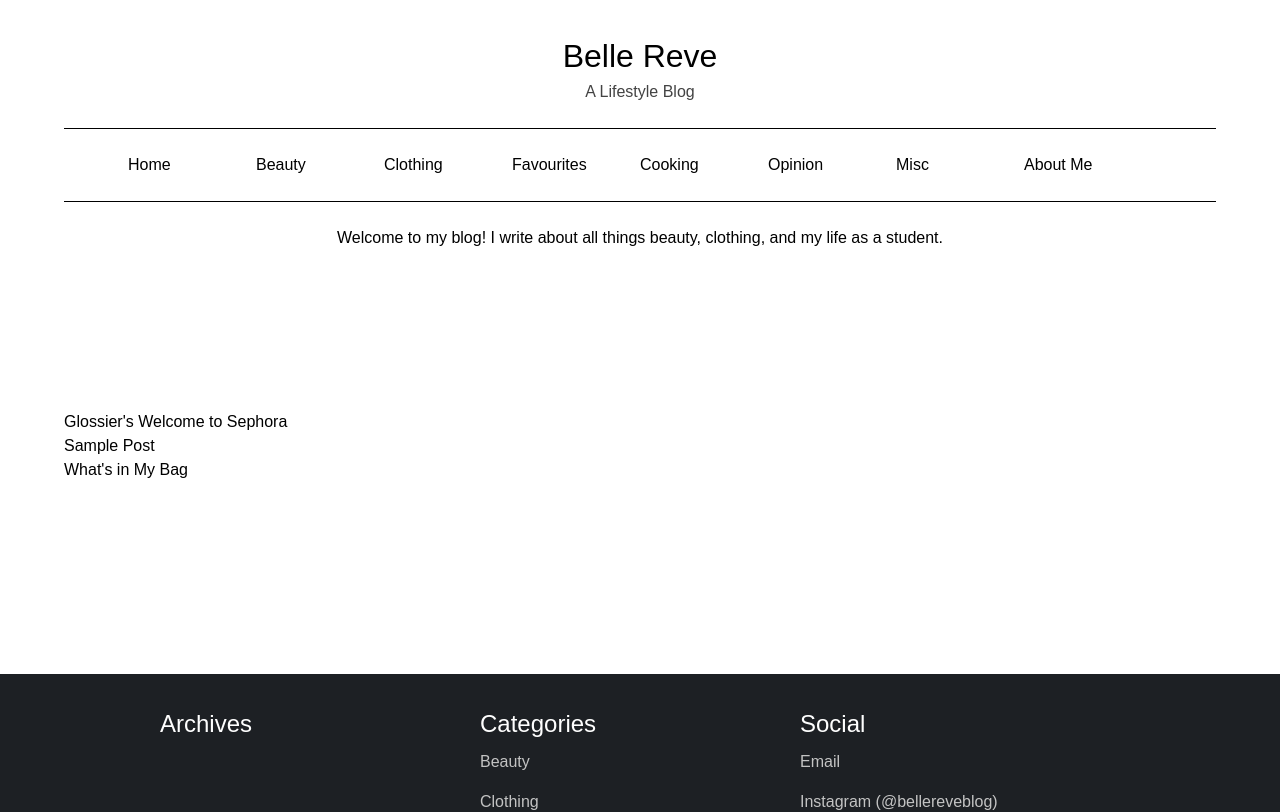
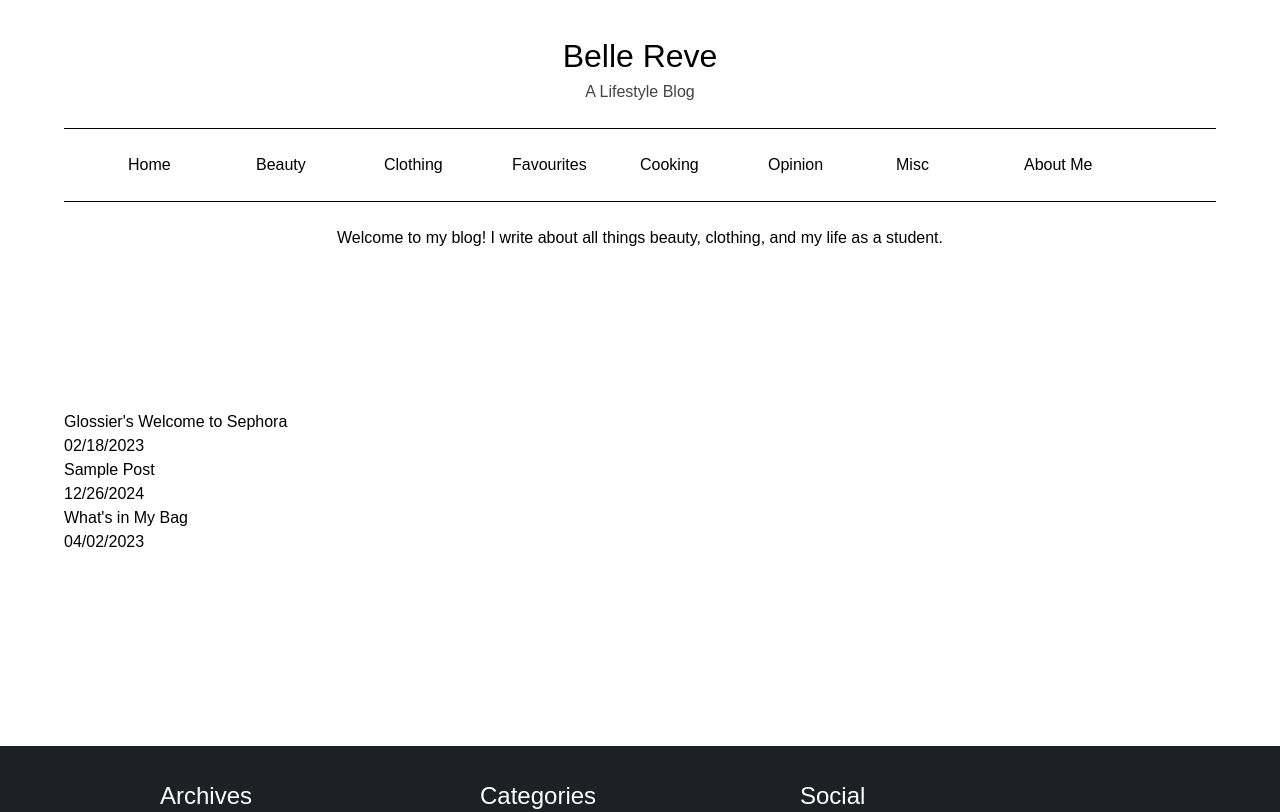
Before and after one commit to AnnabellebwWoo/AnnabellebwWoo.github.io, a Next.js app: page /blog in a window 1280 px wide. Shown: the top 812 px of the page. Built offline with nearby package versions, Linux system fonts and the light colour scheme; a web font is replaced by a local one.

Commit message:
Reorganized for nested layouts

```diff
--- /dev/null
+++ b/app/about-me/layout.tsx
@@ -0,0 +1,14 @@
+export const metadata = {
+  title: 'About Me - Belle Reve Blog',
+  description: 'More about me and why I created this blog',
+}
+
+export default function AboutMeLayout({
+  children,
+}: {
+  children: React.ReactNode
+}) {
+  return (
+      <div>{children}</div>
+  )
+}
--- a/app/blog/page.tsx
+++ b/app/blog/page.tsx
@@ -2,7 +2,7 @@ import BlogCard from "../components/BlogCard/BlogCard";
 import Intro from "../components/Intro/Intro";
 import styles from "./page.module.css";
 import { getAllPosts } from "../lib/utils";
-import { BlogPostProps } from "../lib/types";
+// import { BlogPostProps } from "../lib/types";
 
 export default async function Home() {
   const posts = await getAllPosts();
--- a/app/components/BlogCard/BlogCard.tsx
+++ b/app/components/BlogCard/BlogCard.tsx
@@ -1,7 +1,6 @@
 import React from "react";
 import styles from "./BlogCard.module.css";
 import Link from "next/link";
-import Image from "next/image";
 import { BlogPostProps } from "../../lib/types";
 
 const BlogCard = ({ post }: { post: BlogPostProps }) => {
@@ -34,8 +33,11 @@ const BlogCard = ({ post }: { post: BlogPostProps }) => {
         </ul>
         <hr className={styles.Line}></hr>
       </ul> */}
+<ul>
+      <li><Link href={{ pathname: "blog/" + post.slug }}>{post.title}</Link></li>
+      <li>{post.publishedDate}</li>
 
-      <Link href={{ pathname: "blog/" + post.slug }}>{post.title}</Link>
+      </ul>
     </div>
 
     //    <div className="posts">
```
Also changed, not shown: app/about-me/page.tsx (renamed from app/blog/about-me/page.tsx), app/about-me/styles.module.css (renamed from app/blog/about-me/styles.module.css), app/globals.css (renamed from app/blog/globals.css), app/layout.tsx (renamed from app/blog/layout.tsx).
